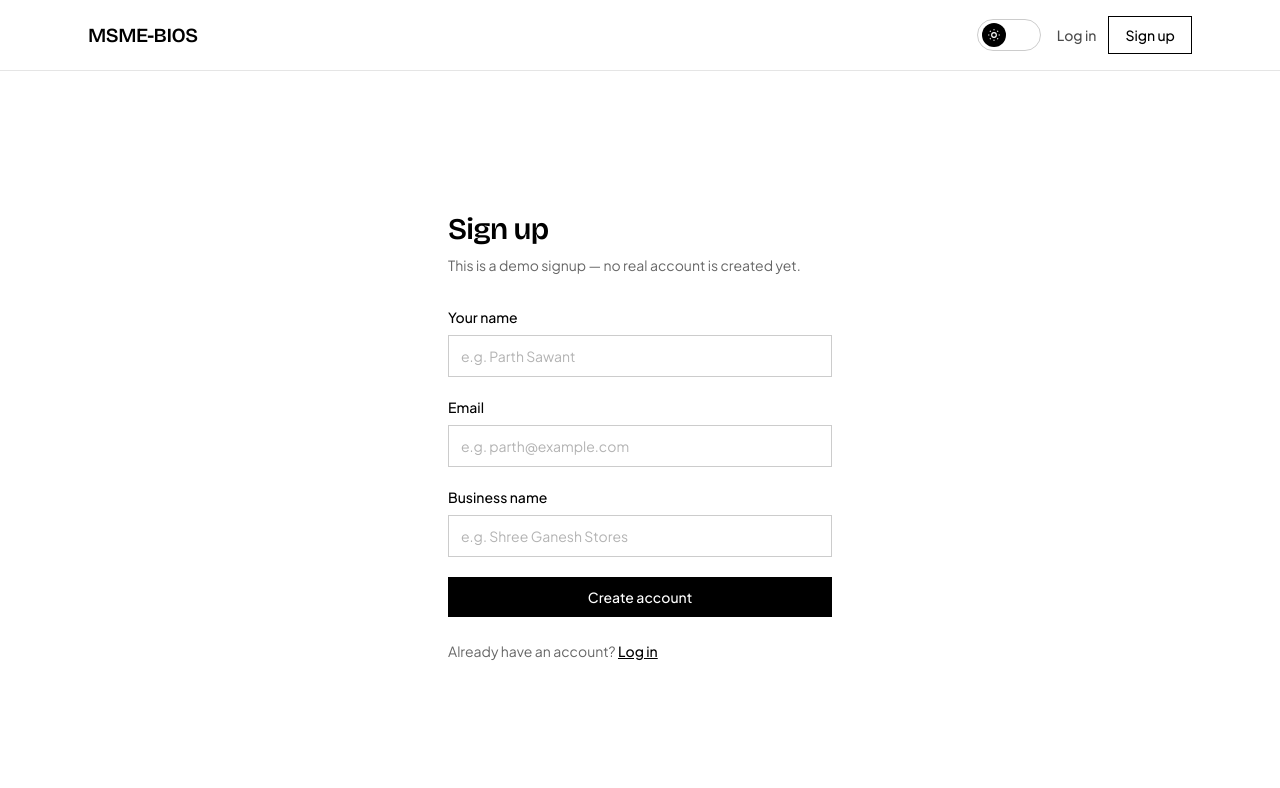
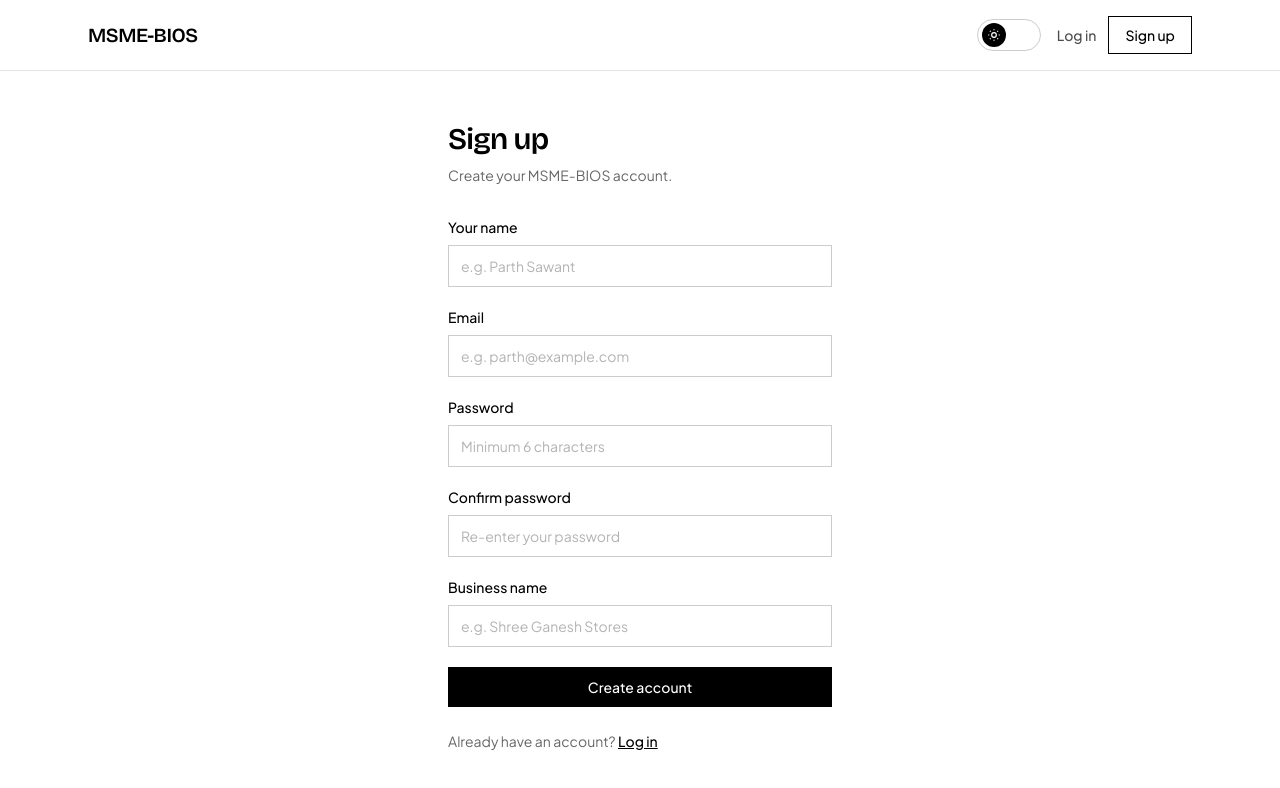
Before and after one commit to parthbsawant/MSME-BIOS, a React (Vite) app in the folder frontend/msme-bios-frontend/: page /signup in a window 1280 px wide. Shown: the top 788 px of the page. Built offline with nearby package versions, Linux system fonts and the light colour scheme; no server answers.

Commit message:
Firebase : Authentication : Updated SignupPage.jsx file, added the google + email signup options with Intial Testing Successful

```diff
--- a/frontend/msme-bios-frontend/src/pages/SignupPage.jsx
+++ b/frontend/msme-bios-frontend/src/pages/SignupPage.jsx
@@ -1,69 +1,324 @@
+// import { useState } from 'react'
+// import { useNavigate, Link } from 'react-router-dom'
+// import { useAuth } from '../context/AuthContext'
+// import Navbar from '../components/Navbar'
+
+// export default function SignupPage() {
+//   const [form, setForm] = useState({ name: '', email: '', businessName: '' })
+//   const { signup } = useAuth()
+//   const navigate = useNavigate()
+
+//   const update = (field) => (e) => setForm((f) => ({ ...f, [field]: e.target.value }))
+
+//   const handleSubmit = (e) => {
+//     e.preventDefault()
+//     if (!form.name.trim() || !form.email.trim()) return
+//     signup(form)
+//     navigate('/business-setup')
+//   }
+
+//   return (
+//     <div className="flex min-h-screen flex-col bg-white text-black dark:bg-black dark:text-white transition-colors">
+//       <Navbar />
+//       <main className="flex flex-1 items-center justify-center px-6">
+//         <div className="w-full max-w-sm">
+//           <h1 className="font-[family-name:var(--font-display)] text-3xl font-semibold tracking-tight">Sign up</h1>
+//           <p className="mt-2 text-sm text-black/60 dark:text-white/60">This is a demo signup — no real account is created yet.</p>
+
+//           <form onSubmit={handleSubmit} className="mt-8 space-y-5">
+//             <div>
+//               <label className="block text-sm font-medium">Your name</label>
+//               <input
+//                 type="text"
+//                 value={form.name}
+//                 onChange={update('name')}
+//                 placeholder="e.g. Parth Sawant"
+//                 className="mt-2 w-full border border-black/20 dark:border-white/20 bg-transparent px-3 py-2.5 text-sm placeholder:text-black/30 dark:placeholder:text-white/30 focus:border-black dark:focus:border-white focus:outline-none transition-colors"
+//               />
+//             </div>
+//             <div>
+//               <label className="block text-sm font-medium">Email</label>
+//               <input
+//                 type="email"
+//                 value={form.email}
+//                 onChange={update('email')}
+//                 placeholder="e.g. parth@example.com"
+//                 className="mt-2 w-full border border-black/20 dark:border-white/20 bg-transparent px-3 py-2.5 text-sm placeholder:text-black/30 dark:placeholder:text-white/30 focus:border-black dark:focus:border-white focus:outline-none transition-colors"
+//               />
+//             </div>
+//             <div>
+//               <label className="block text-sm font-medium">Business name</label>
+//               <input
+//                 type="text"
+//                 value={form.businessName}
+//                 onChange={update('businessName')}
+//                 placeholder="e.g. Shree Ganesh Stores"
+//                 className="mt-2 w-full border border-black/20 dark:border-white/20 bg-transparent px-3 py-2.5 text-sm placeholder:text-black/30 dark:placeholder:text-white/30 focus:border-black dark:focus:border-white focus:outline-none transition-colors"
+//               />
+//             </div>
+//             <button type="submit" className="w-full bg-black px-4 py-2.5 text-sm font-medium text-white dark:bg-white dark:text-black hover:opacity-80 transition-opacity">
+//               Create account
+//             </button>
+//           </form>
+
+//           <p className="mt-6 text-sm text-black/60 dark:text-white/60">
+//             Already have an account? <Link to="/login" className="font-medium text-black dark:text-white underline">Log in</Link>
+//           </p>
+//         </div>
+//       </main>
+//     </div>
+//   )
+// }
+
+
 import { useState } from 'react'
 import { useNavigate, Link } from 'react-router-dom'
 import { useAuth } from '../context/AuthContext'
 import Navbar from '../components/Navbar'
 
 export default function SignupPage() {
-  const [form, setForm] = useState({ name: '', email: '', businessName: '' })
+  const [form, setForm] = useState({
+    name: '',
+    email: '',
+    password: '',
+    confirmPassword: '',
+    businessName: '',
+  })
+
+  const [error, setError] = useState('')
+  const [loading, setLoading] = useState(false)
+
   const { signup } = useAuth()
   const navigate = useNavigate()
 
-  const update = (field) => (e) => setForm((f) => ({ ...f, [field]: e.target.value }))
+  const update = (field) => (e) => {
+    setForm((f) => ({
+      ...f,
+      [field]: e.target.value,
+    }))
+  }
 
-  const handleSubmit = (e) => {
+  const handleSubmit = async (e) => {
     e.preventDefault()
-    if (!form.name.trim() || !form.email.trim()) return
-    signup(form)
-    navigate('/business-setup')
+
+    setError('')
+
+    if (!form.name.trim()) {
+      setError('Please enter your name.')
+      return
+    }
+
+    if (!form.email.trim()) {
+      setError('Please enter your email address.')
+      return
+    }
+
+    if (!form.password) {
+      setError('Please enter a password.')
+      return
+    }
+
+    if (form.password.length < 6) {
+      setError('Password must be at least 6 characters long.')
+      return
+    }
+
+    if (form.password !== form.confirmPassword) {
+      setError('Passwords do not match.')
+      return
+    }
+
+    try {
+      setLoading(true)
+
+      await signup({
+        name: form.name.trim(),
+        email: form.email.trim(),
+        password: form.password,
+      })
+
+      navigate('/business-setup')
+    } catch (err) {
+      console.error('Signup error:', err)
+
+      switch (err.code) {
+        case 'auth/email-already-in-use':
+          setError('An account already exists with this email.')
+          break
+
+        case 'auth/invalid-email':
+          setError('Please enter a valid email address.')
+          break
+
+        case 'auth/weak-password':
+          setError('Password is too weak. Please use a stronger password.')
+          break
+
+        case 'auth/operation-not-allowed':
+          setError('Email/password authentication is not enabled in Firebase.')
+          break
+
+        default:
+          setError('Unable to create your account. Please try again.')
+      }
+    } finally {
+      setLoading(false)
+    }
   }
 
   return (
     <div className="flex min-h-screen flex-col bg-white text-black dark:bg-black dark:text-white transition-colors">
       <Navbar />
-      <main className="flex flex-1 items-center justify-center px-6">
+
+      <main className="flex flex-1 items-center justify-center px-6 py-10">
         <div className="w-full max-w-sm">
-          <h1 className="font-[family-name:var(--font-display)] text-3xl font-semibold tracking-tight">Sign up</h1>
-          <p className="mt-2 text-sm text-black/60 dark:text-white/60">This is a demo signup — no real account is created yet.</p>
+
+          {/* Heading */}
+          <div>
+            <h1 className="font-[family-name:var(--font-display)] text-3xl font-semibold tracking-tight">
+              Sign up
+            </h1>
+
+            <p className="mt-2 text-sm text-black/60 dark:text-white/60">
+              Create your MSME-BIOS account.
+            </p>
+          </div>
+
+          {/* Error message */}
+          {error && (
+            <div className="mt-6 rounded-md border border-red-300 bg-red-50 px-4 py-3 text-sm text-red-700 dark:border-red-800 dark:bg-red-950/30 dark:text-red-300">
+              {error}
+            </div>
+          )}
 
           <form onSubmit={handleSubmit} className="mt-8 space-y-5">
+
+            {/* Name */}
             <div>
-              <label className="block text-sm font-medium">Your name</label>
+              <label
+                htmlFor="name"
+                className="block text-sm font-medium"
+              >
+                Your name
+              </label>
+
               <input
+                id="name"
                 type="text"
                 value={form.name}
                 onChange={update('name')}
                 placeholder="e.g. Parth Sawant"
-                className="mt-2 w-full border border-black/20 dark:border-white/20 bg-transparent px-3 py-2.5 text-sm placeholder:text-black/30 dark:placeholder:text-white/30 focus:border-black dark:focus:border-white focus:outline-none transition-colors"
+                autoComplete="name"
+                disabled={loading}
+                className="mt-2 w-full border border-black/20 dark:border-white/20 bg-transparent px-3 py-2.5 text-sm placeholder:text-black/30 dark:placeholder:text-white/30 focus:border-black dark:focus:border-white focus:outline-none transition-colors disabled:cursor-not-allowed disabled:opacity-50"
               />
             </div>
+
+            {/* Email */}
             <div>
-              <label className="block text-sm font-medium">Email</label>
+              <label
+                htmlFor="email"
+                className="block text-sm font-medium"
+              >
+                Email
+              </label>
+
               <input
+                id="email"
                 type="email"
                 value={form.email}
                 onChange={update('email')}
                 placeholder="e.g. parth@example.com"
-                className="mt-2 w-full border border-black/20 dark:border-white/20 bg-transparent px-3 py-2.5 text-sm placeholder:text-black/30 dark:placeholder:text-white/30 focus:border-black dark:focus:border-white focus:outline-none transition-colors"
+                autoComplete="email"
+                disabled={loading}
+                className="mt-2 w-full border border-black/20 dark:border-white/20 bg-transparent px-3 py-2.5 text-sm placeholder:text-black/30 dark:placeholder:text-white/30 focus:border-black dark:focus:border-white focus:outline-none transition-colors disabled:cursor-not-allowed disabled:opacity-50"
               />
             </div>
+
+            {/* Password */}
             <div>
-              <label className="block text-sm font-medium">Business name</label>
+              <label
+                htmlFor="password"
+                className="block text-sm font-medium"
+              >
+                Password
+              </label>
+
               <input
+                id="password"
+                type="password"
+                value={form.password}
+                onChange={update('password')}
+                placeholder="Minimum 6 characters"
+                autoComplete="new-password"
+                disabled={loading}
+                className="mt-2 w-full border border-black/20 dark:border-white/20 bg-transparent px-3 py-2.5 text-sm placeholder:text-black/30 dark:placeholder:text-white/30 focus:border-black dark:focus:border-white focus:outline-none transition-colors disabled:cursor-not-allowed disabled:opacity-50"
+              />
+            </div>
+
+            {/* Confirm Password */}
+            <div>
+              <label
+                htmlFor="confirmPassword"
+                className="block text-sm font-medium"
+              >
+                Confirm password
+              </label>
+
+              <input
+                id="confirmPassword"
+                type="password"
+                value={form.confirmPassword}
+                onChange={update('confirmPassword')}
+                placeholder="Re-enter your password"
+                autoComplete="new-password"
+                disabled={loading}
+                className="mt-2 w-full border border-black/20 dark:border-white/20 bg-transparent px-3 py-2.5 text-sm placeholder:text-black/30 dark:placeholder:text-white/30 focus:border-black dark:focus:border-white focus:outline-none transition-colors disabled:cursor-not-allowed disabled:opacity-50"
+              />
+            </div>
+
+            {/* Business name */}
+            <div>
+              <label
+                htmlFor="businessName"
+                className="block text-sm font-medium"
+              >
+                Business name
+              </label>
+
+              <input
+                id="businessName"
                 type="text"
                 value={form.businessName}
                 onChange={update('businessName')}
                 placeholder="e.g. Shree Ganesh Stores"
-                className="mt-2 w-full border border-black/20 dark:border-white/20 bg-transparent px-3 py-2.5 text-sm placeholder:text-black/30 dark:placeholder:text-white/30 focus:border-black dark:focus:border-white focus:outline-none transition-colors"
+                autoComplete="organization"
+                disabled={loading}
+                className="mt-2 w-full border border-black/20 dark:border-white/20 bg-transparent px-3 py-2.5 text-sm placeholder:text-black/30 dark:placeholder:text-white/30 focus:border-black dark:focus:border-white focus:outline-none transition-colors disabled:cursor-not-allowed disabled:opacity-50"
               />
             </div>
-            <button type="submit" className="w-full bg-black px-4 py-2.5 text-sm font-medium text-white dark:bg-white dark:text-black hover:opacity-80 transition-opacity">
-              Create account
+
+            {/* Create account */}
+            <button
+              type="submit"
+              disabled={loading}
+              className="w-full bg-black px-4 py-2.5 text-sm font-medium text-white dark:bg-white dark:text-black hover:opacity-80 transition-opacity disabled:cursor-not-allowed disabled:opacity-50"
+            >
+              {loading ? 'Creating account...' : 'Create account'}
             </button>
           </form>
 
+          {/* Login link */}
           <p className="mt-6 text-sm text-black/60 dark:text-white/60">
-            Already have an account? <Link to="/login" className="font-medium text-black dark:text-white underline">Log in</Link>
+            Already have an account?{' '}
+            <Link
+              to="/login"
+              className="font-medium text-black dark:text-white underline"
+            >
+              Log in
+            </Link>
           </p>
+
         </div>
       </main>
     </div>
```
